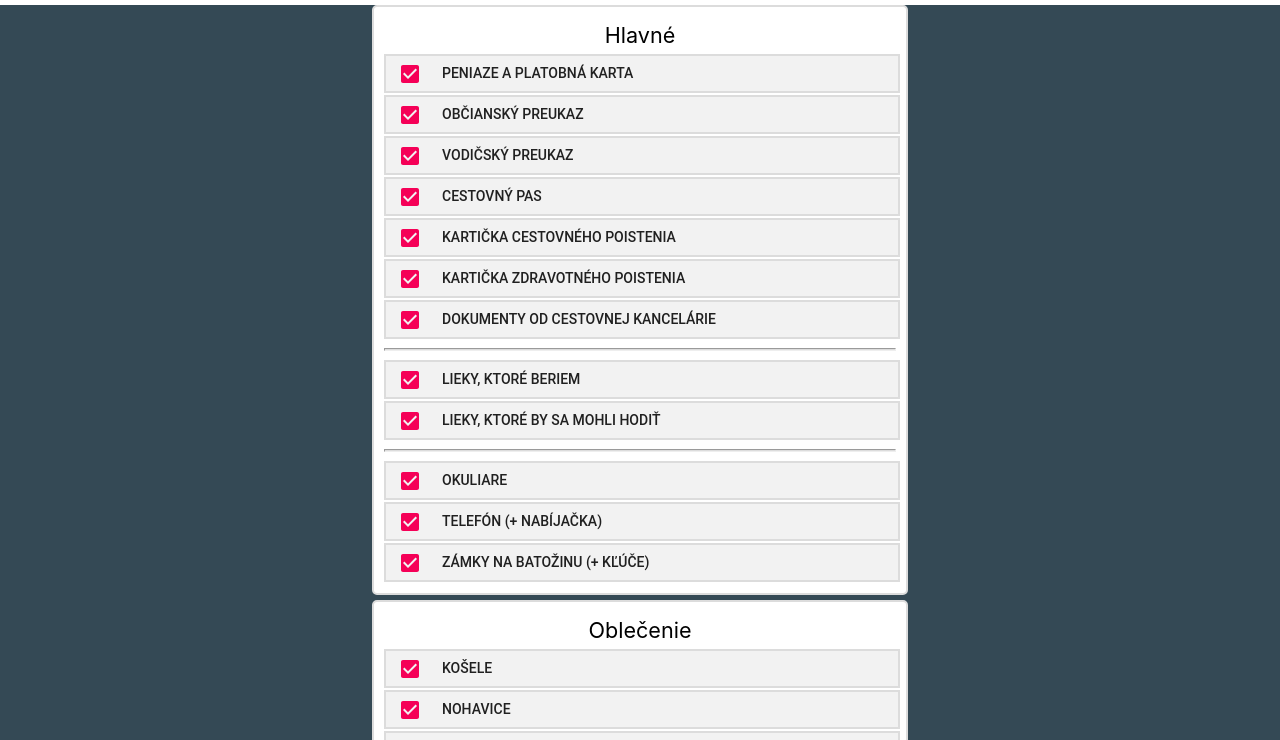
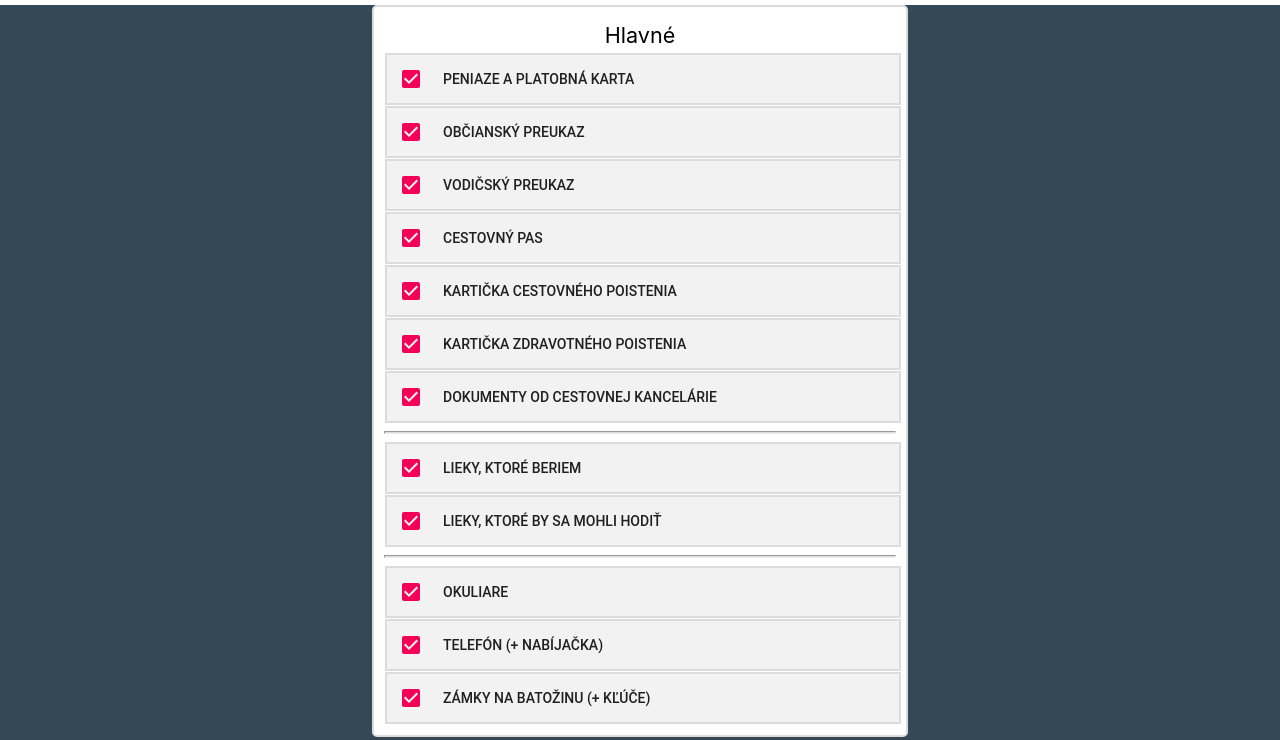
Before and after one commit to r3mus99/simple-travel-list, a React (Create React App) app: page / in a window 1280 px wide. Shown: the top 740 px of the page. Built offline with nearby package versions, Linux system fonts and the light colour scheme.

Commit message:
style upgrade v3

```diff
--- a/src/App.css
+++ b/src/App.css
@@ -22,12 +22,9 @@
 
 .item {
   /*color: gainsboro;*/
-  height: 35px;
   width: 100%;
   border: 2px solid gainsboro;
   background-color: #f2f2f2;
-  margin-left: 0 !important;
-  margin-right: 0 !important;
   margin: 1px;
 }
 
--- a/src/Item.js
+++ b/src/Item.js
@@ -1,7 +1,6 @@
 import './App.css';
 import React, { Component } from 'react';
 import Checkbox from '@material-ui/core/Checkbox';
-import FormControlLabel from '@material-ui/core/FormControlLabel';
 import Button from '@material-ui/core/Button';
 
 class SingleItem extends Component {
@@ -23,20 +22,11 @@ class SingleItem extends Component {
 
     render() {
         return(
-            <div>
-                <FormControlLabel className="item"
-                    control={
-                        <div>
-                            <Checkbox checked={this.state.chcboxValue}/>
-                            <Button onClick={this.handleChange}>
-                                {this.props.label}
-                            </Button>
-                        </div>
-
-                }
-                    // label={this.props.label}
-                />
-
+            <div className="item">
+                <Checkbox checked={this.state.chcboxValue}/>
+                <Button onClick={this.handleChange}>
+                    {this.props.label}
+                </Button>
             </div>
         )
     }
```
